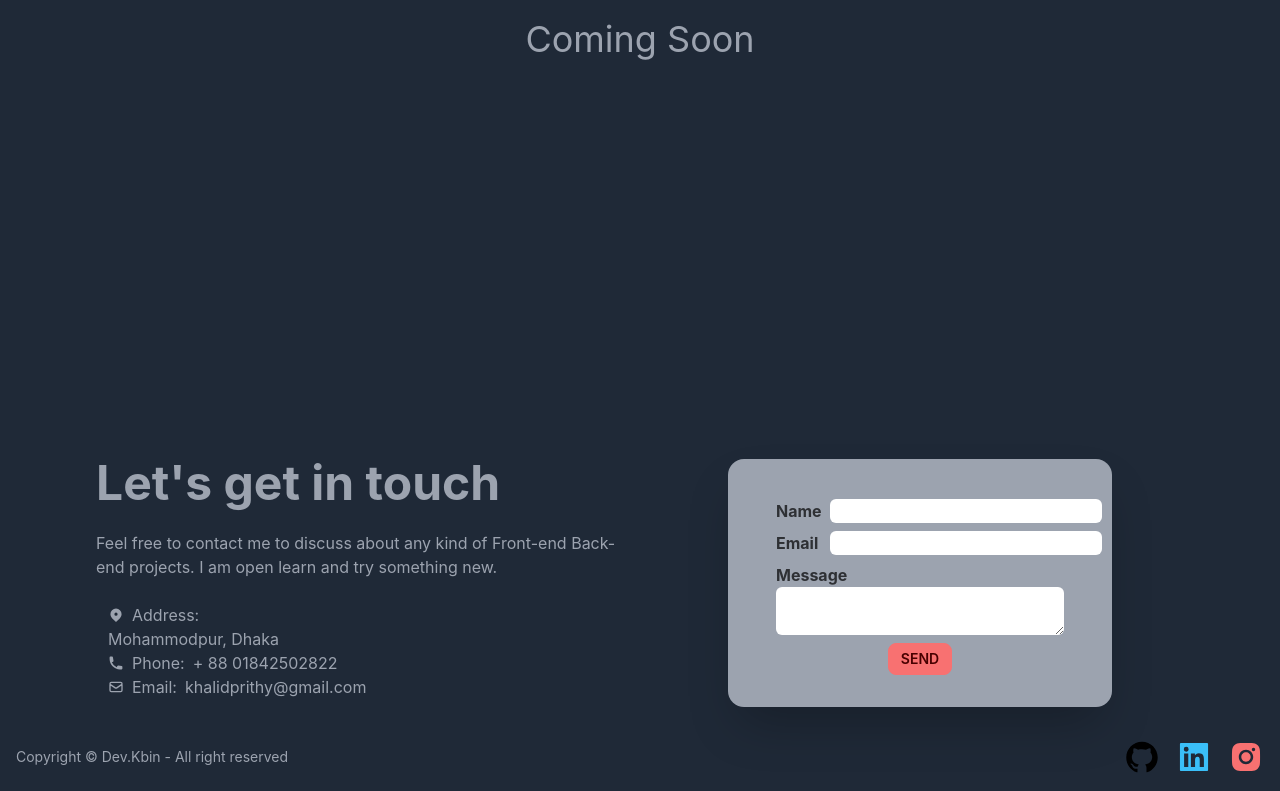
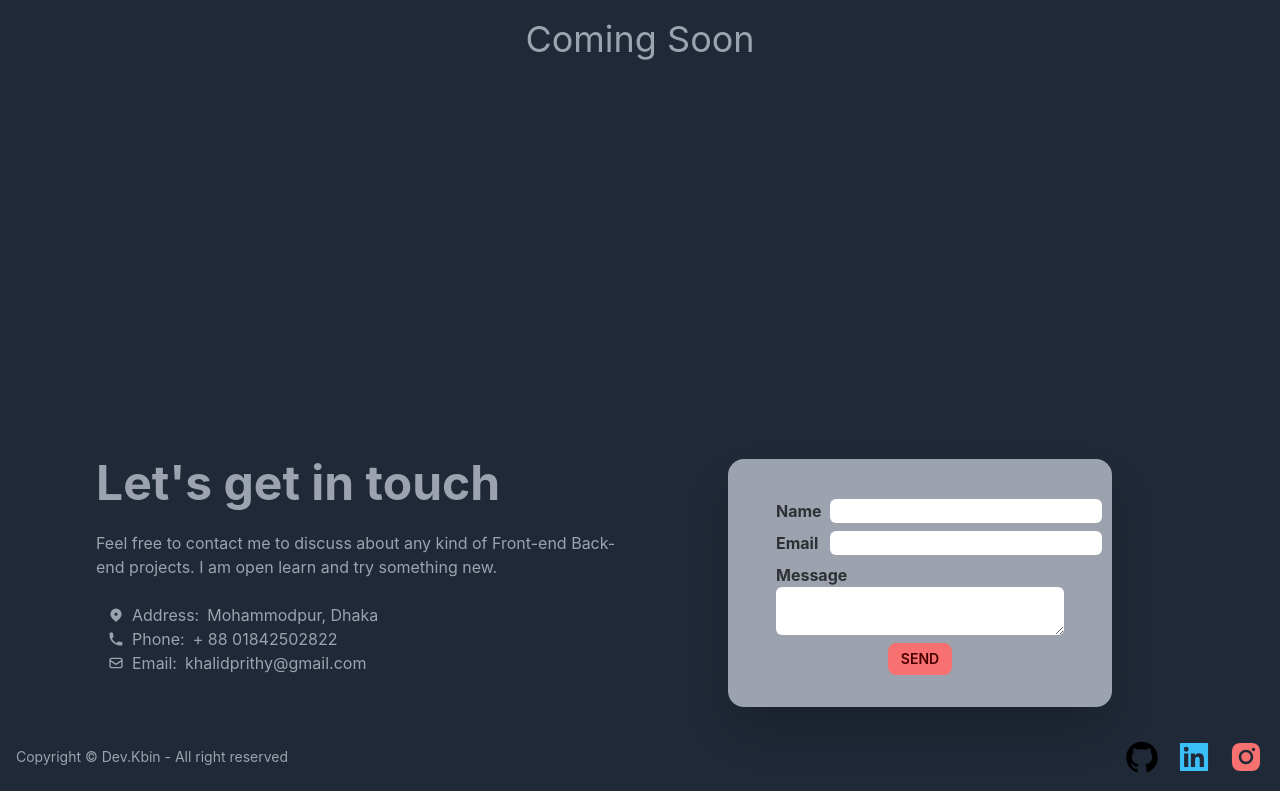
Before and after one commit to Khalidprithy/portfolioReact, a React (Create React App) app: page / in a window 1280 px wide. Shown: the part 2345-3136 px from the top of the page. Built offline with nearby package versions, Linux system fonts and the light colour scheme.

Commit message:
google address added

```diff
--- a/src/components/Pages/ContactMe.js
+++ b/src/components/Pages/ContactMe.js
@@ -24,9 +24,8 @@ const ContactMe = () => {
                 <h1 className="text-5xl font-bold">Let's get in touch</h1>
                 <p className="py-6">Feel free to contact me to discuss about any kind of Front-end Back-end projects. I am open learn and try something new.</p>
                 <div>
-                    <div class="pl-3">
-                        <p className='flex items-center gap-2'><HiLocationMarker></HiLocationMarker> <span>Address:</span></p>
-                        <p>Mohammodpur, Dhaka</p>
+                    <div class="text pl-3">
+                        <p className='flex items-center gap-2'> <HiLocationMarker></HiLocationMarker> <span>Address:</span> <a href="https://www.google.com.bd/maps/@23.754744,90.359015,16z?hl=en">Mohammodpur, Dhaka</a></p>
                     </div>
                     <div class="text pl-3">
                         <p className='flex items-center gap-2'> <HiPhone></HiPhone> <span>Phone:</span> <a href="tel://+8801842502822">+ 88 01842502822</a></p>
```
